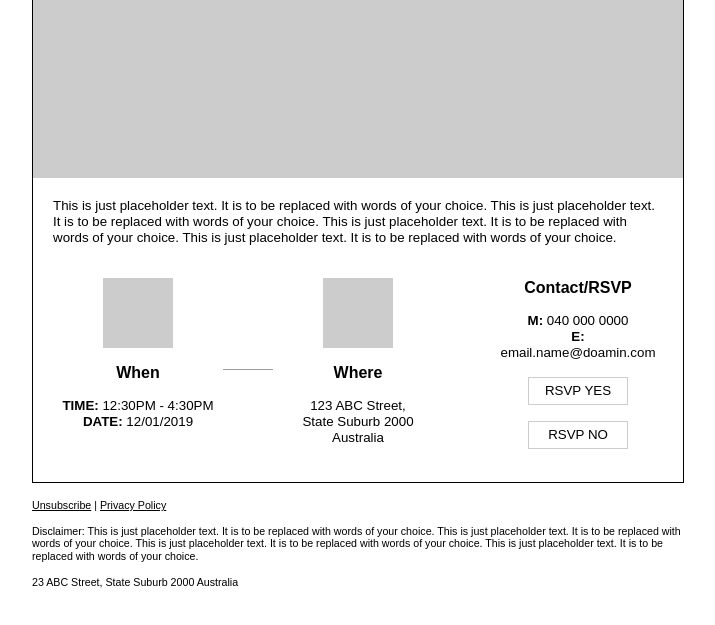
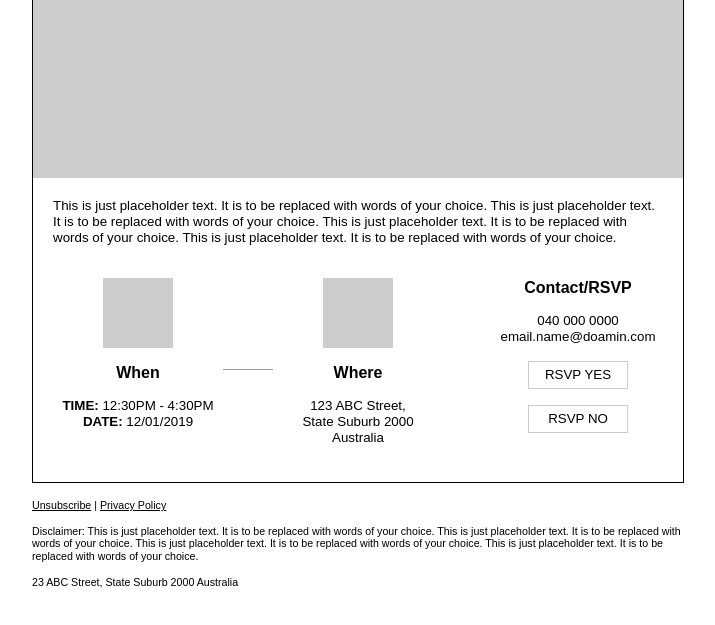
Before and after one commit to PeterWebDev/Email-Templates, a plain HTML site: page Invitation_Template_01/index.html in a window 1280 px wide. Shown: the part 163-788 px from the top of the page, without its empty margins (282-997 px from the left). Drawn offline with Linux system fonts and the light colour scheme; grey boxes are pictures that could not be loaded.

Commit message:
Minor adjustments and new screenshots

```diff
--- a/Invitation_Template_01/index.html
+++ b/Invitation_Template_01/index.html
@@ -243,8 +243,8 @@
 											<td align="center">
 												<span style="font-size:12pt; color:#000000; font-family: arial;"><b>Contact/RSVP</b></span>
 												<br/><br/>
-												<b>M:</b> 040 000 0000<br/>
-												<b>E:</b> email.name@doamin.com
+												040 000 0000<br/>
+												email.name@doamin.com
 												<br/><br/>
 												<table class="button" style="width:100px; font-size:10pt; color:#000000; font-family:arial;"cellpadding="0" cellspacing="0" border="0">
 												<tr>
```
Also changed, not shown: Invitation_Template_01/screencapture-Desktop.png, Invitation_Template_01/screencapture-Mobile.png, Product_Template_01/screencapture-Desktop.png, Product_Template_01/screencapture-Mobile.png.
